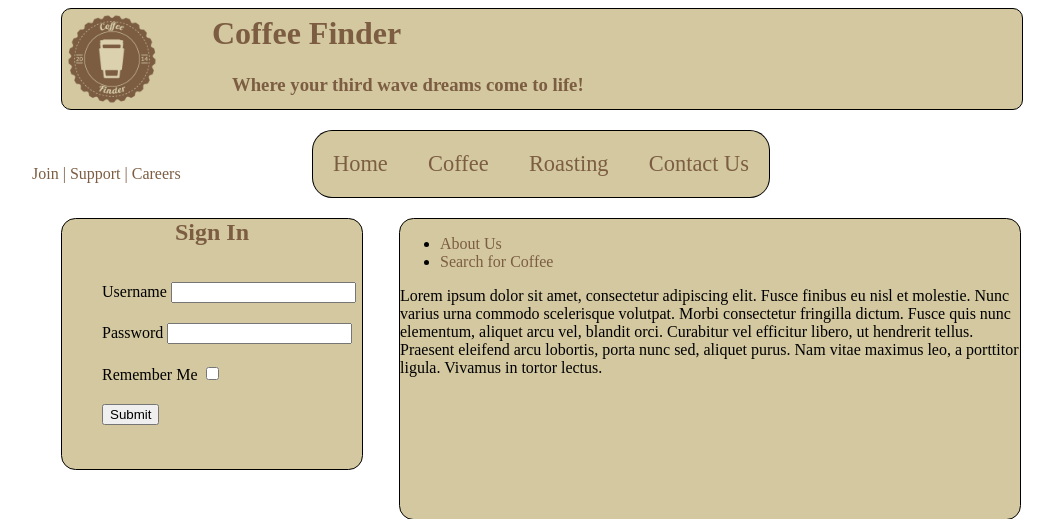
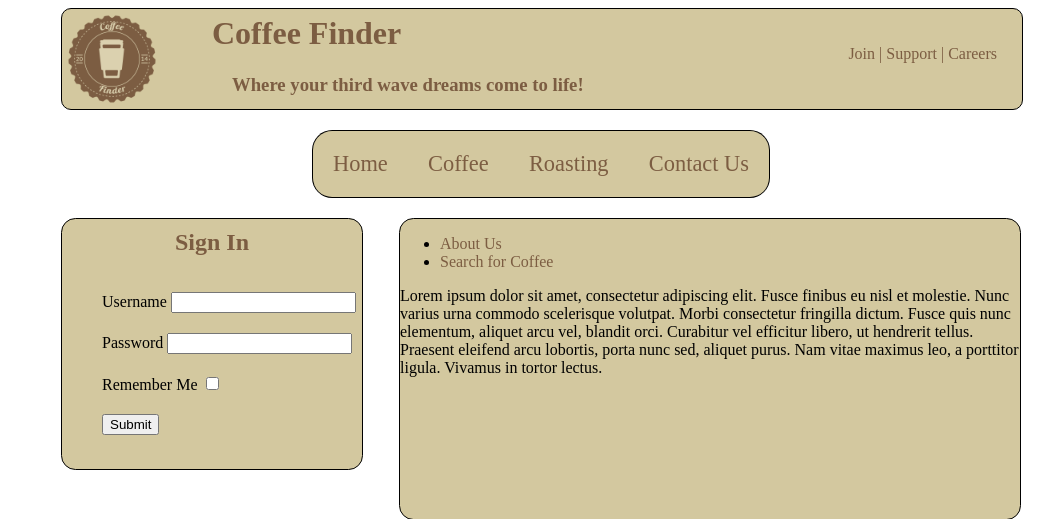
Before and after one commit to cartersteven/PWA2_Carter, a PHP site: the page made by Week 2/index.html in a window 1280 px wide. Shown: the top 519 px of the page, without its empty margins (99-1153 px from the left). Run offline with PHP 8.4, Linux system fonts and the light colour scheme.

Commit message:
Fixed margins on signin h2

```diff
--- a/Week 2/styles.css
+++ b/Week 2/styles.css
@@ -61,10 +61,10 @@ a:active{
   color: #40301f;
 }
 #subnav {
-	position: relative;
-	right: 30px;
-	top: 50px;
 	color: #7c5d42;
+	margin-top: -70px;
+	margin-right: 25px;
+	float: right;
 }
 #signin {
 	width: 300px;
@@ -90,7 +90,10 @@ a:active{
 	margin-top: 20px;
 }
 #signin h2 {
-	margin: auto;
+	margin-top: 10px;
+	margin-right: auto;
+	margin-left: auto;
+	margin-bottom: auto;
 	text-align: center;
 	color: #7c5d42;
 }
```
